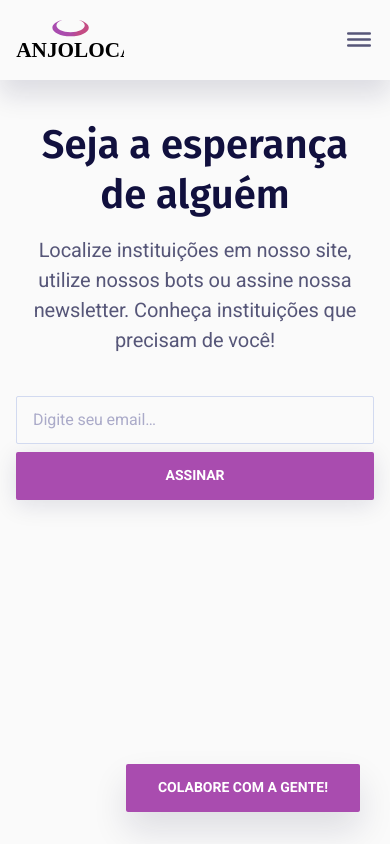
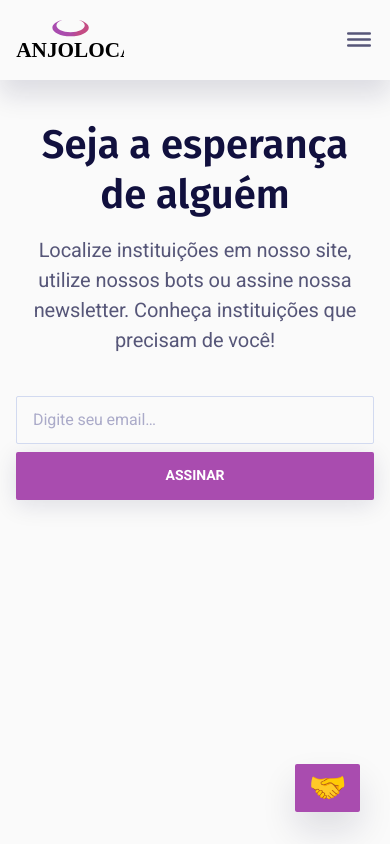
Before and after one commit to jairmedeiros/anjolocal, a Next.js app: page / in a window 390 px wide. Shown: the top 844 px of the page. Built offline with nearby package versions, Linux system fonts and the light colour scheme; no server answers.

Commit message:
Finalização do ButtonFloating responsivo

```diff
--- a/pages/_app.js
+++ b/pages/_app.js
@@ -37,9 +37,12 @@ function App({ Component, pageProps }) {
           <Header />
           <main>
             <Component {...pageProps} />
-            <ButtonFloating majorStyle="primary" url="#">
-              Colabore com a gente!
-            </ButtonFloating>
+            <ButtonFloating
+              majorStyle="primary"
+              url="/#"
+              emoji="🤝"
+              textFloating="Colabore com a gente!"
+            />
           </main>
           <Footer />
         </div>
--- a/src/components/common/ButtonFloating/index.js
+++ b/src/components/common/ButtonFloating/index.js
@@ -1,27 +1,62 @@
-import React, { useState } from 'react';
+import React, { useEffect, useState, useRef } from 'react';
 import { useSelector, useDispatch } from 'react-redux';
 import PropTypes from 'prop-types';
+import { useRouter } from 'next/router';
 import { hideButtonFloating } from './actions';
+
 import './styles.scss';
-import Button from '../Button';
 
 const propTypes = {
   majorStyle: PropTypes.string,
   url: PropTypes.string.isRequired,
-  children: PropTypes.node,
+  emoji: PropTypes.string,
+  textFloating: PropTypes.string.isRequired,
 };
 
 const defaultProps = {
   majorStyle: null,
-  children: null,
+  emoji: null,
 };
 
-function ButtonFloating({ majorStyle, url, children }) {
+function ButtonFloating({ majorStyle, url, emoji, textFloating }) {
+  const router = useRouter();
   const isHide = useSelector((state) => state.buttonFloating.hide);
+  const node = useRef();
   const [hideCloseButton, setHideCloseButton] = useState(true);
+  const [showButtonFloating, setshowButtonFloating] = useState(false);
+  const [width, setWidth] = useState(undefined);
   const dispatch = useDispatch();
 
-  function handleClick(e) {
+  useEffect(() => {
+    setWidth(window.innerWidth);
+
+    function handleResize() {
+      setWidth(window.innerWidth);
+    }
+    window.addEventListener('resize', handleResize);
+    return () => window.removeEventListener('resize', handleResize);
+  }, [width]);
+
+  function handleClickOutsideButtonFloating(e) {
+    if (!node.current.contains(e.target)) {
+      setshowButtonFloating(false);
+      setHideCloseButton(true);
+    }
+  }
+
+  useEffect(() => {
+    if (showButtonFloating) {
+      document.addEventListener('mousedown', handleClickOutsideButtonFloating);
+    } else {
+      document.removeEventListener('mousedown', handleClickOutsideButtonFloating);
+    }
+
+    return () => {
+      document.removeEventListener('mousedown', handleClickOutsideButtonFloating);
+    };
+  }, [showButtonFloating]);
+
+  function handleCloseClick(e) {
     e.preventDefault();
 
     if (!isHide) {
@@ -29,8 +64,23 @@ function ButtonFloating({ majorStyle, url, children }) {
     }
   }
 
-  function HandleHover(e) {
+  function handleClick(e) {
     e.preventDefault();
+
+    if (width) {
+      if (width > 789 || showButtonFloating) {
+        router.push(url);
+        setshowButtonFloating(false);
+        setHideCloseButton(true);
+      } else {
+        setshowButtonFloating(true);
+      }
+    }
+  }
+
+  function handleHover(e) {
+    e.preventDefault();
+    console.log(hideCloseButton);
 
     if (hideCloseButton) {
       setHideCloseButton(false);
@@ -41,21 +91,29 @@ function ButtonFloating({ majorStyle, url, children }) {
 
   return (
     <div
-      onMouseEnter={HandleHover}
-      onMouseLeave={HandleHover}
-      className={`floating ${isHide ? ' hide-content' : ''}`}
+      ref={node}
+      onMouseEnter={handleHover}
+      onMouseLeave={handleHover}
+      className={`floating${isHide ? ' hide-content' : ''}`}
     >
       <div className="floating-inner">
         <button
           type="button"
-          onClick={handleClick}
-          className={`close-button ${hideCloseButton ? 'hide-content' : ''}`}
+          onClick={handleCloseClick}
+          className={`close-button${hideCloseButton && !showButtonFloating ? ' hide-content' : ''}`}
         >
           <img src="/static/images/close.svg" alt="Fechar" />
         </button>
-        <Button majorStyle={majorStyle} url={url} customClass="button-floating">
-          {children}
-        </Button>
+        <button
+          type="button"
+          onClick={handleClick}
+          className={`button button-block button-${majorStyle} button-floating${
+            showButtonFloating ? ' show' : ''
+          }`}
+        >
+          <div className="emoji">{emoji}</div>
+          <div className={`text-floating${showButtonFloating ? ' show' : ''}`}>{textFloating}</div>
+        </button>
       </div>
     </div>
   );
--- a/src/components/common/ButtonFloating/styles.scss
+++ b/src/components/common/ButtonFloating/styles.scss
@@ -7,6 +7,45 @@
   position: fixed;
   right: 30px;
   transition: opacity 0.2s linear;
+}
+
+.hide-content {
+  opacity: 0;
+  pointer-events: none;
+}
+
+.button-floating {
+  overflow: hidden;
+  position: relative;
+  transition: width 0.3s linear;
+  width: 65px;
+  @include media('>789px') {
+    width: 255px;
+  }
+
+  &.show {
+    width: 255px;
+  }
+}
+
+.emoji {
+  left: 24px;
+  padding-top: 1px;
+  position: absolute;
+  transform: scale(2.2);
+}
+
+.text-floating {
+  position: absolute;
+  right: -170px;
+  transition: all 0.3s linear;
+  @include media('>789px') {
+    right: 20px;
+  }
+
+  &.show {
+    right: 20px;
+  }
 }
 
 .floating-inner {
@@ -21,11 +60,6 @@ button {
   text-decoration: none;
 }
 
-.hide-content {
-  opacity: 0;
-  pointer-events: none;
-}
-
 .close-button {
   bottom: 33px;
   position: absolute;
@@ -33,6 +67,7 @@ button {
   right: -10px;
   transition: opacity 0.1s linear;
   width: 25px;
+  z-index: 1;
 }
 
 @keyframes shadowFloat {
```
